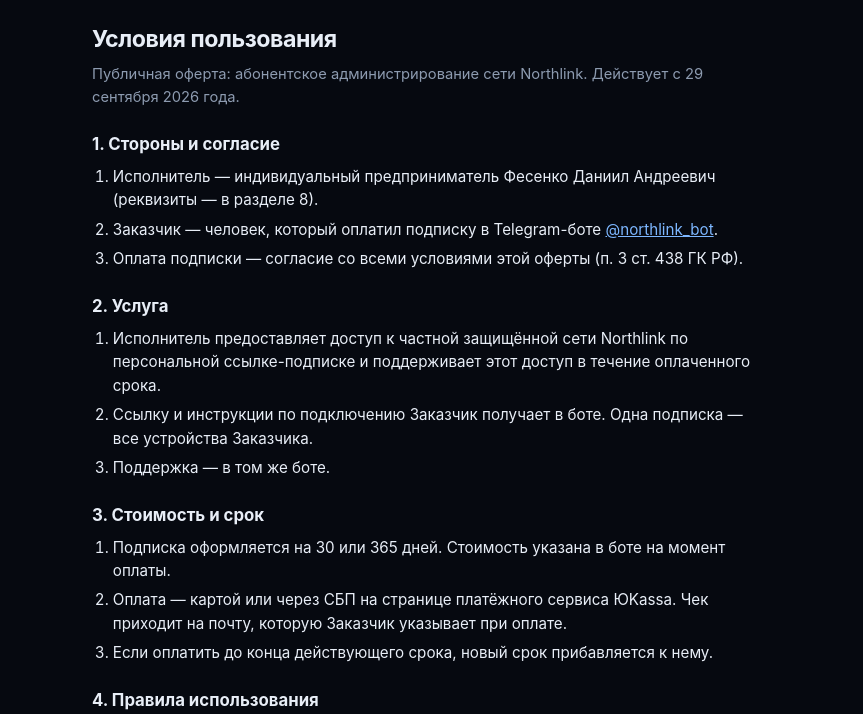
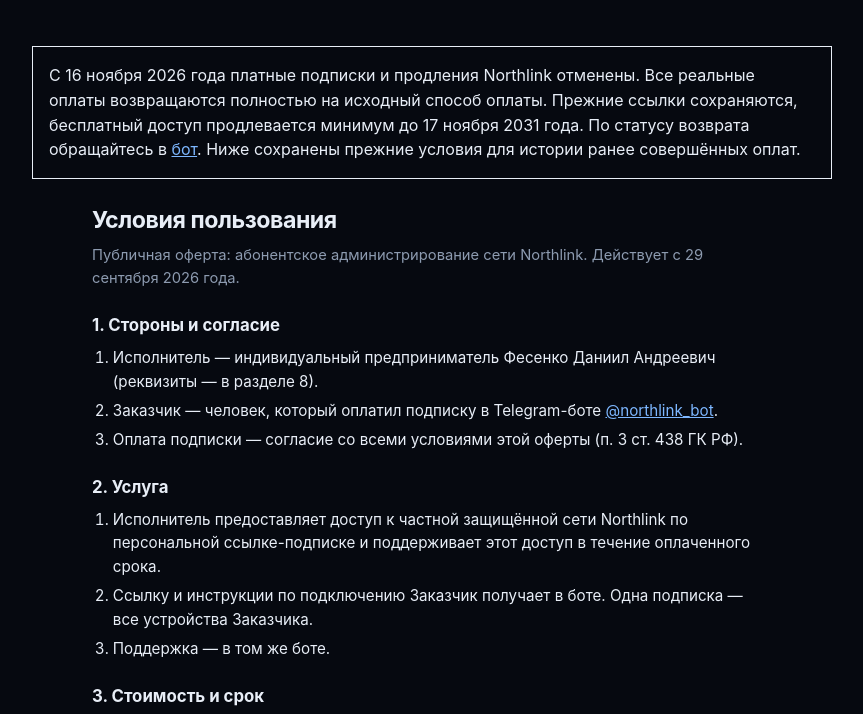
Before and after one commit to Momika808/northlink, a plain HTML site: page oferta.html in a window 1280 px wide. Shown: the top 714 px of the page, without its empty margins (208-1071 px from the left). Drawn offline with Linux system fonts and the light colour scheme.

Commit message:
Publish owner-approved cancellation notice preserving existing public business requisites

```diff
--- a/oferta.html
+++ b/oferta.html
@@ -27,6 +27,8 @@ a{color:#7db7ff}
 </style>
 </head>
 <body>
+<aside style="max-width:800px;margin:24px auto;padding:16px;border:1px solid currentColor">С 16 ноября 2026 года платные подписки и продления Northlink отменены. Все реальные оплаты возвращаются полностью на исходный способ оплаты. Прежние ссылки сохраняются, бесплатный доступ продлевается минимум до 17 ноября 2031 года. По статусу возврата обращайтесь в <a href="https://t.me/northlink_bot">бот</a>. Ниже сохранены прежние условия для истории ранее совершённых оплат.</aside>
+
 <div class="wrap">
 <h1>Условия пользования</h1>
 <p class="lead">Публичная оферта: абонентское администрирование сети Northlink. Действует с 29 сентября 2026 года.</p>
```
